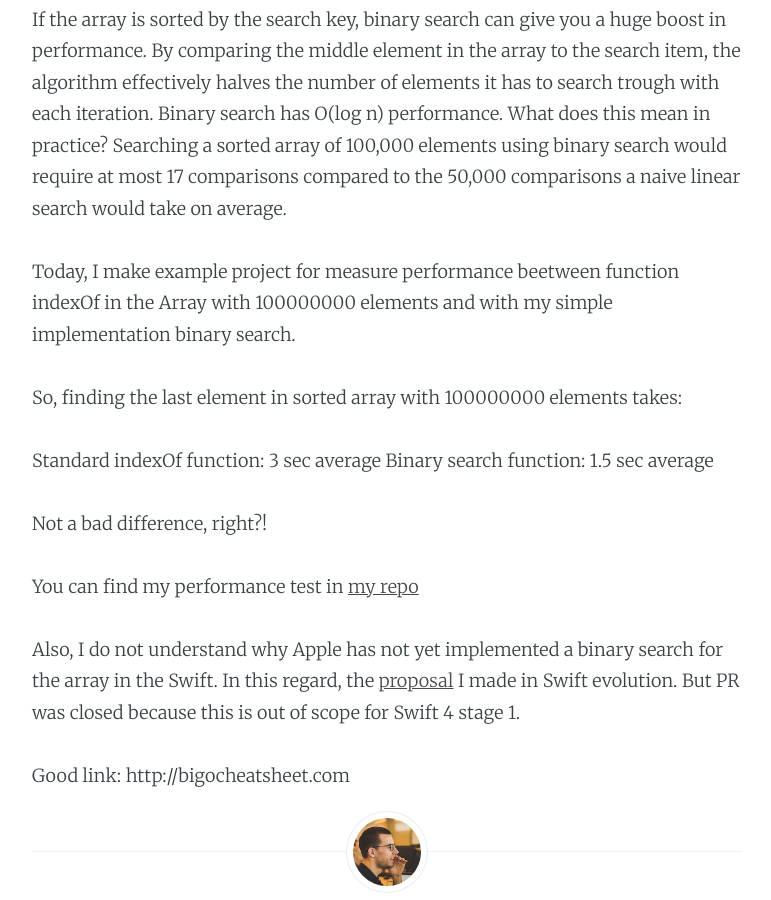
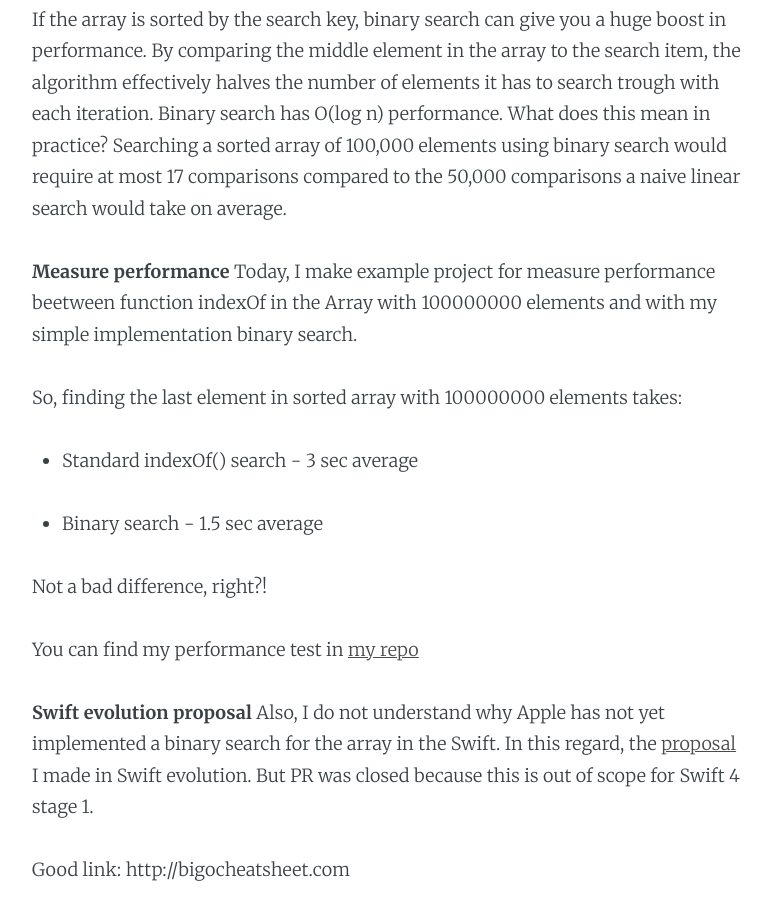
Before and after one commit to spbvasilenko/NSVasilenko, a Jekyll site: the page built from _posts/2016-09-09-swift-array-search-performance.markdown, in a window 1280 px wide and 900 px high, scrolled down 924 px. Shown: the whole window, without its empty margins (253-1024 px from the left). Built offline with Jekyll 4.4.1, drawn with Linux system fonts in a browser that asks for light colours; comment, search, counter and statistics services are not loaded; some of the changed text lies outside the part shown.

Commit message:
Fixed post

```diff
--- a/_posts/2016-09-09-swift-array-search-performance.markdown
+++ b/_posts/2016-09-09-swift-array-search-performance.markdown
@@ -2,29 +2,32 @@
 layout: post
 title:  "Swift Array search performance"
 date:   2016-09-01 00:00:00
-categories: swift, ios, performance, algorithms
+categories: swift ios performance algorithms
 ---
 
 In this week , I'm interested in how to have fun fast search algorithms in the array in the Swift. And he came to a big surprise!
 
-
+<b>Story</b>
 Right now, for Array implemented {% highlight swift %}array.contains(element){% endhighlight %} and {% highlight swift %}array.indexOf(element){% endhighlight %} for searching in an array. Both of these methods iterate over all elements in the array, starting at index 0, until they find a match. In Big O notation, the methods’ performance characteristic is O(n). This is usually not a problem for small arrays with only a few dozen elements, but we have array of 100000000 elements? We want to look for a faster search algorithm.
 
 In the Swift, Apple doesn't implemented binary search for arrays yet! It was a big suprise for me!
 
 If the array is sorted by the search key, binary search can give you a huge boost in performance. By comparing the middle element in the array to the search item, the algorithm effectively halves the number of elements it has to search trough with each iteration. Binary search has O(log n) performance. What does this mean in practice? Searching a sorted array of 100,000 elements using binary search would require at most 17 comparisons compared to the 50,000 comparisons a naive linear search would take on average.
 
+<b>Measure performance</b>
 Today, I make example project for measure performance beetween function indexOf in the Array with 100000000 elements and with my simple implementation binary search.
 
 So, finding the last element in sorted array with 100000000 elements takes:
 
-Standard indexOf function: 3 sec average
-Binary search function: 1.5 sec average
+- Standard indexOf() search - 3 sec average
+
+- Binary search - 1.5 sec average
 
 Not a bad difference, right?!
 
 You can find my performance test in <a href="https://github.com/vasilenkoigor/SwiftArraySearchMeasureTest">my repo<a/>
 
+<b>Swift evolution proposal</b>
 Also, I do not understand why Apple has not yet implemented a binary search for the array in the Swift. In this regard, the <a href="https://github.com/apple/swift-evolution/pull/516">proposal<a/> I made in Swift evolution. But PR was closed because this is out of scope for Swift 4 stage 1.
 
 Good link: http://bigocheatsheet.com
```
